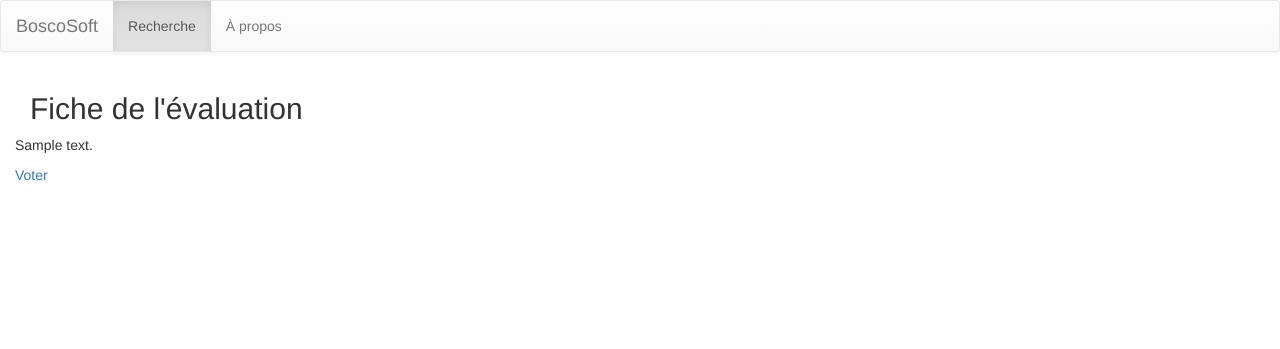
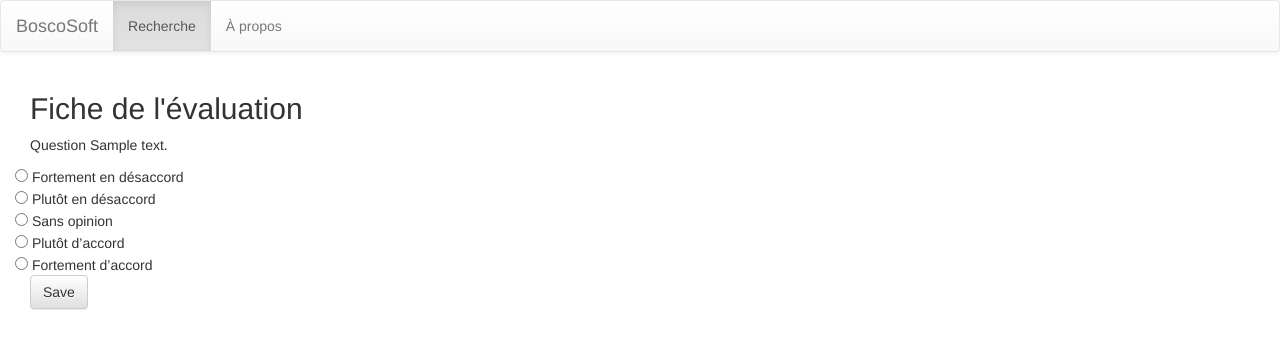
Before and after one commit to Kl4viku5/BoscoSoft, a Django app: page /ActivityEvaluation/evaluation_detail/1 in a window 1280 px wide. Shown: the top 349 px of the page. Run offline with Django 3.2, Linux system fonts and the light colour scheme; tables that the repository leaves empty hold one stand-in row (values such as "Sample post"); some libraries are stand-ins or nearby versions.

Commit message:
Modified views for answer form.

```diff
--- a/BoscoSoftProject/ActivityEvaluation/templates/ActivityEvaluation/evaluation_detail.html
+++ b/BoscoSoftProject/ActivityEvaluation/templates/ActivityEvaluation/evaluation_detail.html
@@ -2,9 +2,20 @@
 {% block content %}
     {% if error_message %}<p><strong>{{ error_message }}</strong></p>{% endif %}
     <h2>Fiche de l'évaluation {{ evaluation.name }}</h2>
-       <div class="row col-lg-12">
-        {% for question in evaluation.question_set.all %}
-            {% include 'ActivityEvaluation/evaluation_detail_question.html' %}
-        {% endfor %}
+    <div class="row col-lg-12">
+        <form method="POST" class="post-form">{% csrf_token %}
+            <input type="hidden" name="evaluationid" value="{{ evaluation.id }}">
+            {% for question in evaluation.question_set.all %}
+                <p>Question {{ question }}</p>
+                <div class="row">
+                    <input type="radio" name="question{{ question.id }}" value="0"> Fortement en désaccord<br>
+                    <input type="radio" name="question{{ question.id }}" value="1"> Plutôt en désaccord<br>
+                    <input type="radio" name="question{{ question.id }}" value="2"> Sans opinion<br>
+                    <input type="radio" name="question{{ question.id }}" value="2"> Plutôt d’accord<br>
+                    <input type="radio" name="question{{ question.id }}" value="2"> Fortement d’accord<br>
+                </div>
+            {% endfor %}
+            <button type="submit" class="save btn btn-default">Save</button>
+        </form>
     </div>
 {% endblock %}
--- a/BoscoSoftProject/ActivityEvaluation/views.py
+++ b/BoscoSoftProject/ActivityEvaluation/views.py
@@ -1,5 +1,5 @@
 from django.views import generic
-from django.shortcuts import render
+from django.shortcuts import render, redirect
 
 from .models import Activity, Evaluation, Answer, Question
 from .forms import AnswerForm
@@ -37,6 +37,10 @@
     template_name = 'ActivityEvaluation/evaluation_detail.html'
     model = Evaluation
 
+    def post(self, request, *args, **kwargs):
+        evaluationid = request.POST['evaluationid']
+        return redirect('/ActivityEvaluation')
+
 
 class ActivityDetail(generic.DetailView):
     template_name = 'ActivityEvaluation/activity_detail.html'
```
